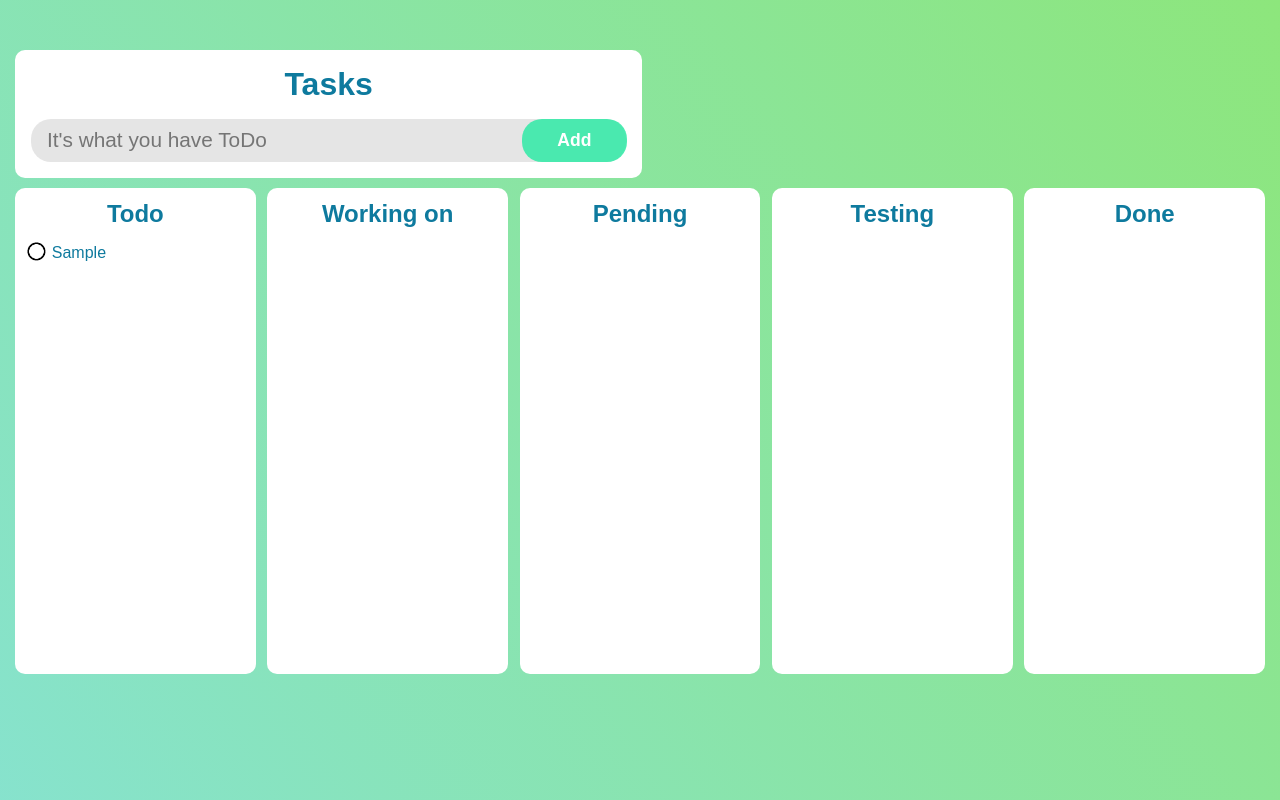
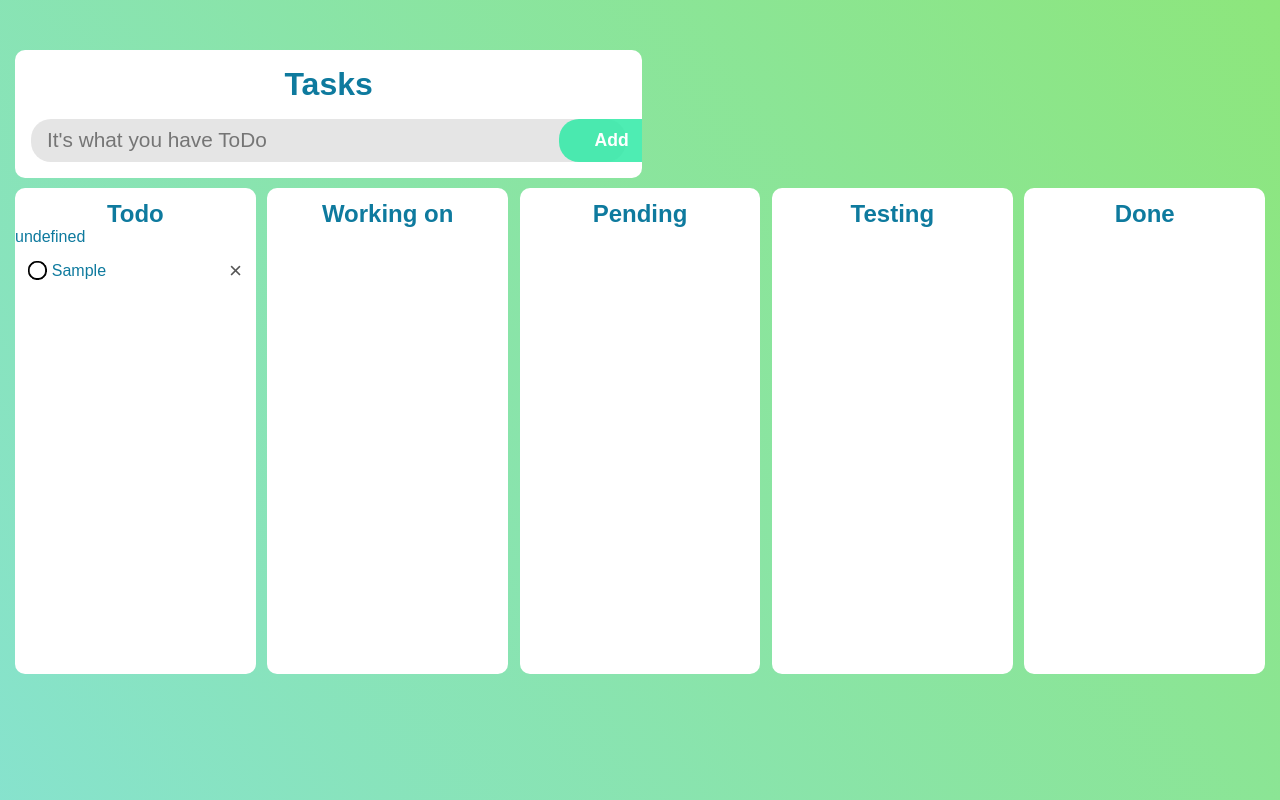
Before and after one commit to Anacardo89/toDew, a plain HTML site: page index.html in a window 1280 px wide. Both pictures are taken after typing "Sample" into the empty fields and a click on the button "Add". Shown: the top 800 px of the page. Drawn offline with Linux system fonts and the light colour scheme.

Commit message:
Adds check & delete behaviors to list items

```diff
--- a/index.js
+++ b/index.js
@@ -1,13 +1,39 @@
-const inputBox = document.getElementById("task")
-const todoList = document.getElementById("todo-list")
+const inputBox = document.getElementById("task");
+const todoList = document.getElementById("todo-list");
 
+showData();
+
+// events
+todoList.addEventListener('click', function(e) {
+    if (e.target.tagName === 'LI') {
+        e.target.classList.toggle('checked');
+    } else if (e.target.tagName === 'SPAN') {
+        e.target.parentElement.remove();
+    }
+    saveData();
+}, false);
+
+// functions
 function addTask() {
     if (inputBox.value === '') {
         alert("Cannot add what there isn't");
     } else {
         let li = document.createElement("li");
         li.innerHTML = inputBox.value;
+        let span = document.createElement("span");
+        span.innerHTML = '\u00d7';
+        li.appendChild(span);
         todoList.appendChild(li);
+
     }
     inputBox.value = '';
+    saveData();
 }
+
+function saveData() {
+    localStorage.setItem('data', todoList.innerHTML);
+}
+
+function showData() {
+    todoList.innerHTML = localStorage.data;
+}
--- a/style.css
+++ b/style.css
@@ -42,10 +42,12 @@ body {
 }
 
 .new-task-container form [type="text"] {
+  outline: none;
   font-size: 1.3rem;
   border-radius: 10px;
   background: transparent;
   border: 0;
+  padding-right: 12em;
 }
 
 .new-task-container form button {
@@ -87,11 +89,16 @@ body {
   position: relative;
 }
 
+.tasks div ul li.checked{
+  color: #555;
+  text-decoration: line-through;
+}
+
 .tasks div ul li::before{
   content: '';
   position: absolute;
-  height: 28px;
-  width: 28px;
+  height: 30px;
+  width: 30px;
   border-radius: 50%;
   background-image: url(images/radio_button.png);
   background-size: cover;
@@ -100,7 +107,30 @@ body {
   left: 8px;
 
 }
+.tasks div ul li.checked::before{
+  background-image: url(images/radio_button_check.png);
+}
+
+.tasks div ul li.checked:hover::before{
+  background-image: url(images/radio_button_check.png);
+}
 
 .tasks div ul li:hover::before {
   background-image: url(images/radio_button_hover.png);
 }
+
+.tasks div ul li span{
+  position: absolute;
+  right: 5px;
+  top: 10px;
+  width: 30px;
+  height: 30px;
+  font-size: 1.4rem;
+  color: #555;
+  line-height: 30px;
+  text-align: center;
+}
+.tasks div ul li span:hover{
+  background: rgba(225, 225, 225, 0.864);
+  border-radius: 50%;
+}
```
Also changed, not shown: index.html (+3 -3 lines).
